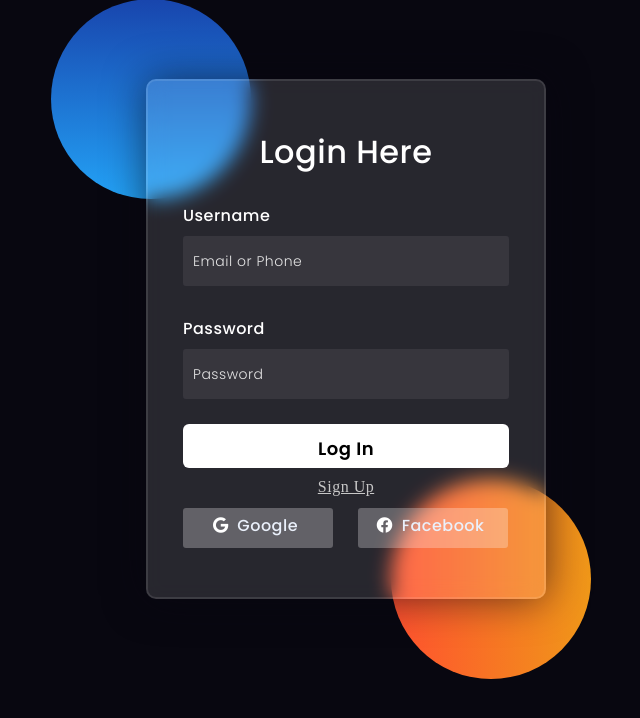
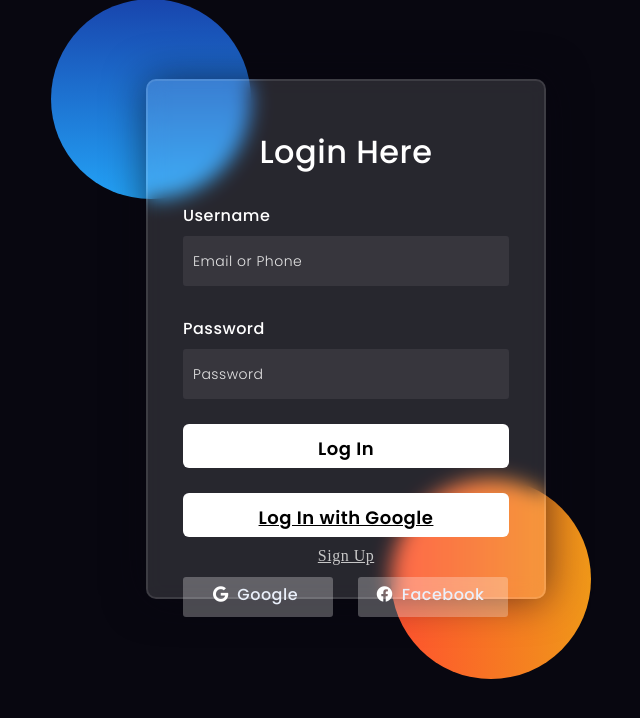
Before and after one commit to nirdosh-thakur/CareerGuard, a Flask app: page /login in a window 1280 px wide. Shown: the part 61-779 px from the top of the page, without its empty margins (294-934 px from the left). Run offline with Flask 3, Linux system fonts and the light colour scheme.

Commit message:
Added login via Google functionality

```diff
--- a/app.py
+++ b/app.py
@@ -1,9 +1,29 @@
 from flask import Flask, render_template, jsonify, request, url_for, redirect, session, flash
+import os
+import base64
+import hashlib
+import requests
 from database import load_all_jobs_from_db, load_single_job_from_db, add_application_to_db,check_user_in_db, SESSION_SECRET_KEY, insert_user_in_db,send_community_message,receive_community_message
 
 app = Flask(__name__)
 app.secret_key = SESSION_SECRET_KEY
 
+# 🔹 Google OAuth 2.0 Configuration
+GOOGLE_CLIENT_ID = os.environ['GOOGLE_CLIENT_ID']
+GOOGLE_CLIENT_SECRET = os.environ['GOOGLE_CLIENT_SECRET']  # Optional if using PKCE
+GOOGLE_AUTHORIZATION_ENDPOINT = 'https://accounts.google.com/o/oauth2/auth'
+GOOGLE_TOKEN_ENDPOINT = 'https://oauth2.googleapis.com/token'
+GOOGLE_USER_INFO_ENDPOINT = 'https://www.googleapis.com/oauth2/v2/userinfo'
+GOOGLE_REDIRECT_URI = 'https://c17a44de-e80b-456e-8a4e-00daed9d4b9e-00-2qnm02374084h.sisko.replit.dev/login/callback'
+
+
+# ✅ Generate PKCE Code Verifier & Challenge
+def generate_code_verifier():
+    return base64.urlsafe_b64encode(os.urandom(40)).decode('utf-8').rstrip('=')
+
+def generate_code_challenge(verifier):
+    digest = hashlib.sha256(verifier.encode('utf-8')).digest()
+    return base64.urlsafe_b64encode(digest).decode('utf-8').rstrip('=')
 
 @app.route("/")
 def hello_jovian():
@@ -60,6 +80,76 @@ def login():
     return render_template('login.html',
                            #jobs=JOBS,
                            company_name='Jovian Careers')
+@app.route("/login/google_api")
+def login_api():
+    code_verifier = generate_code_verifier()
+    session['code_verifier'] = code_verifier
+    code_challenge = generate_code_challenge(code_verifier)
+
+    auth_url = (
+        f"{GOOGLE_AUTHORIZATION_ENDPOINT}?"
+        f"response_type=code&"
+        f"client_id={GOOGLE_CLIENT_ID}&"
+        f"redirect_uri={GOOGLE_REDIRECT_URI}&"
+        f"scope=openid%20email%20profile&"
+        f"code_challenge={code_challenge}&"
+        f"code_challenge_method=S256&"
+        f"access_type=offline"  # Allows refresh tokens
+    )
+    #return jsonify({0:auth_url})
+    return redirect(auth_url)
+
+@app.route('/login/callback')
+def callback():
+    code = request.args.get('code')
+    code_verifier = session.get('code_verifier')
+    #print("Coode :",code)
+    #print("Code Verifier :",code_verifier)
+
+    #print("Sendign Authrization Code to get access token :")
+
+    # 🎟 Exchange Authorization Code for Access Token
+    token_response = requests.post(
+        GOOGLE_TOKEN_ENDPOINT,
+        headers={'Content-Type': 'application/x-www-form-urlencoded'},
+        data={
+            'grant_type': 'authorization_code',
+            'code': code,
+            'redirect_uri': GOOGLE_REDIRECT_URI,
+            'client_id': GOOGLE_CLIENT_ID,
+            'client_secret': GOOGLE_CLIENT_SECRET,  # Optional if using PKCE
+            'code_verifier': code_verifier
+        }
+    )
+
+    token_data = token_response.json()
+    access_token= token_data.get('access_token')
+
+    if not access_token:
+        return jsonify({"error": "Failed to get access token", "details": token_data}), 400
+
+    session['access_token'] = access_token # Store access token
+    #return jsonify(token_data)
+    #return redirect(url_for('hello_jovian'))  # Redirect to profile
+
+    # 📥 Fetch user profile from Google
+    user_info = requests.get(
+        GOOGLE_USER_INFO_ENDPOINT,
+        headers={'Authorization': f'Bearer {access_token}'}
+    ).json()
+
+    # 💾 Store in session
+    session['logged_in'] = True
+    session['first_name'] = user_info.get("given_name")
+    session['last_name'] = user_info.get("family_name")
+    session['email'] = user_info.get("email")
+    session['user_id'] = user_info.get("id")
+    session['login_via']= 'GOOGLE'
+
+    flash("Logged in with Google!", "success")
+    return redirect(url_for('hello_jovian'))
+
+
 
 @app.route("/logout")
 def logout():
@@ -81,6 +171,7 @@ def logged_user():
         session['first_name'] = result_dict[1]['first_name']
         session['last_name'] = result_dict[1]['last_name']
         session['email'] = result_dict[1]['email']
+        session['login_via']= 'DB'
         return redirect(url_for('hello_jovian'))
     else:
         flash("Invalid Username/password!", "danger")
--- a/requirements.txt
+++ b/requirements.txt
@@ -8,3 +8,4 @@ sqlalchemy
 psycopg2-binary
 werkzeug
 flask-socketio
+requests
--- a/templates/login.html
+++ b/templates/login.html
@@ -167,7 +167,7 @@ input{
       <div>
         <button type="submit" id="login_button" href="/" type="button" >Log In</button>
       </div>
-
+      <a  id="login_button" href="/login/google_api" type="button" >Log In with Google</a>
 
       <div style="display: flex;justify-content: center;margin-top: 10px;"><a href="/signup" style="color: #c7c7c7;font-family: serif;"> Sign Up</a></div>
 
--- a/templates/nav.html
+++ b/templates/nav.html
@@ -124,7 +124,10 @@
         <li class="nav-item"><a href="/" class="nav-link active">Home</a></li>
         <li class="nav-item"><a href="#" class="nav-link">Projects</a></li>
         <li class="nav-item"><a href="#" class="nav-link">Skills</a></li>
+        {% if session["login_via"] == 'DB'%}
         <li class="nav-item"><a href="/community" class="nav-link">Community</a></li>
+        {% endif %}
+
         <!--  Adding drowpadown for Login logout -->
         <li class="nav-item dropdown" style="align-items: center;justify-content: space-evenly;">
           <a href="#" class="nav-link" id="dropdownBtn" style="display: flex;">             <div style="align-items:center;display:flex;">
```
